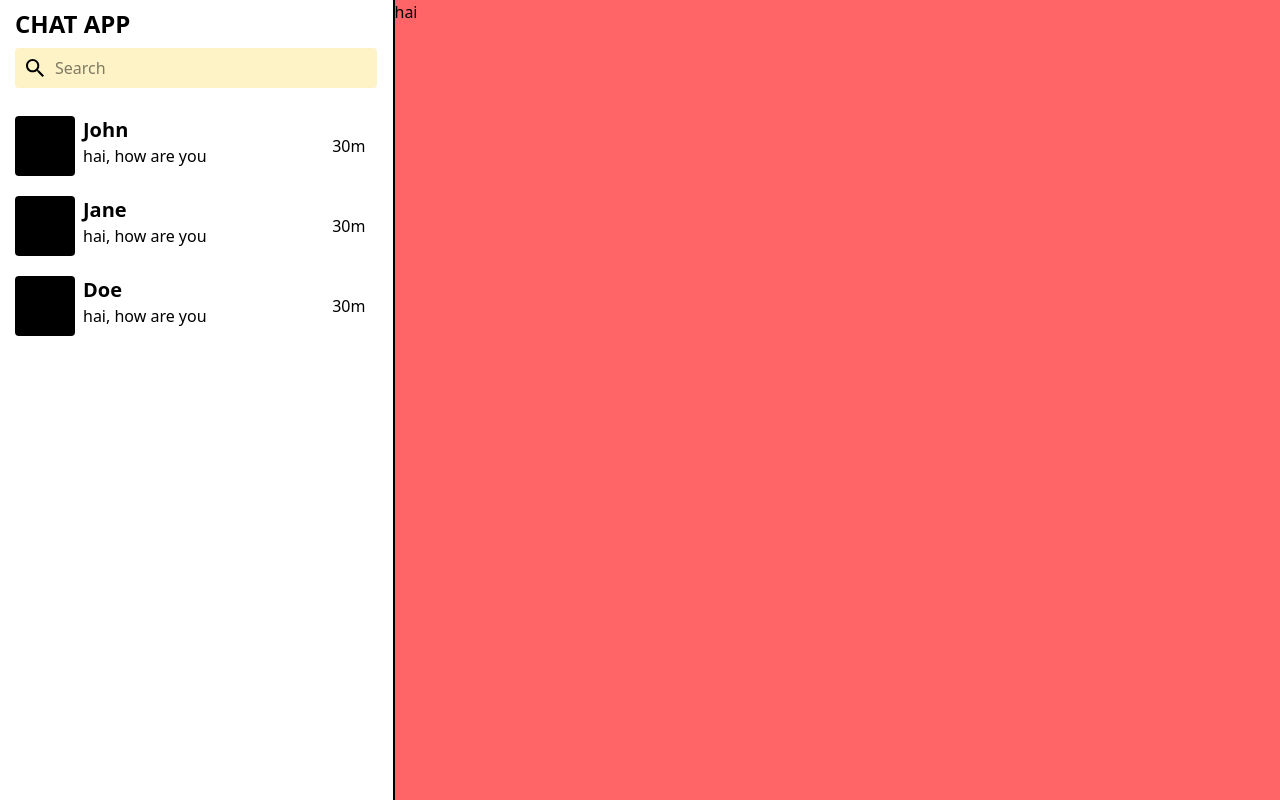
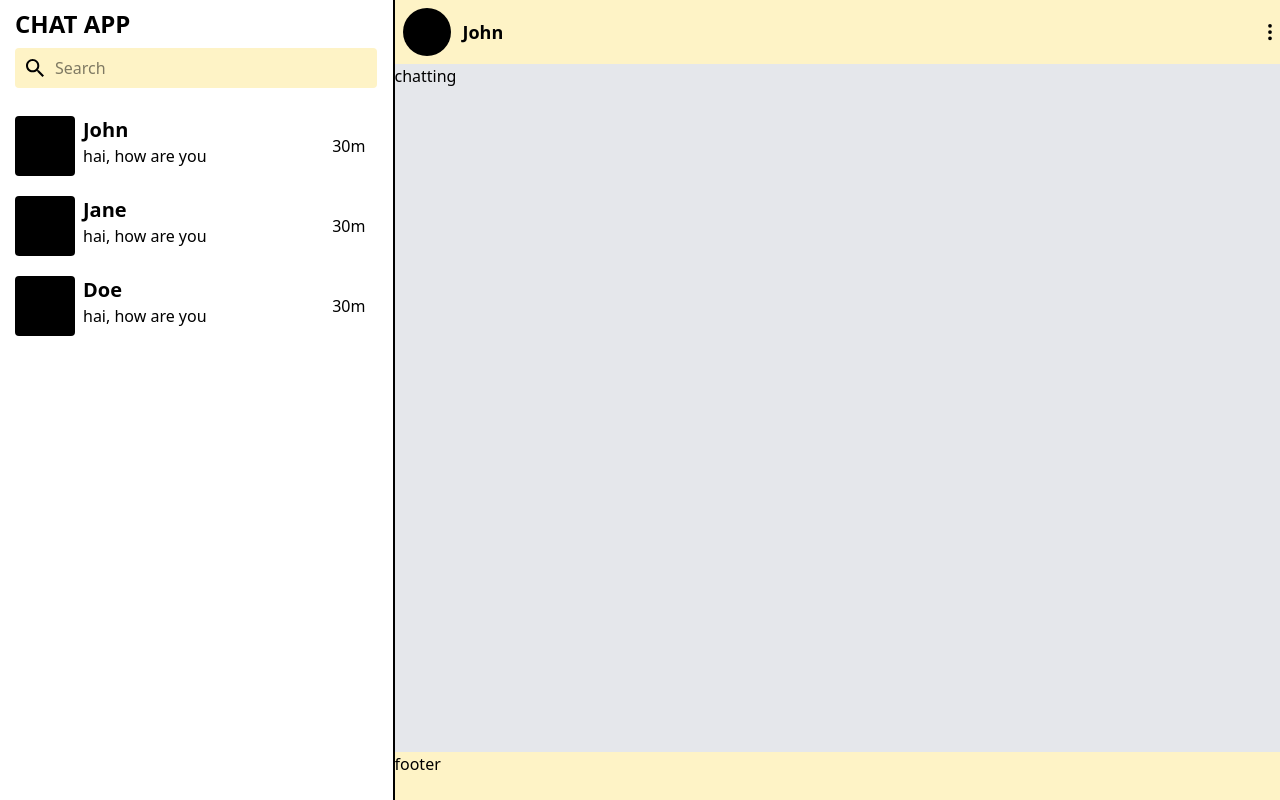
Before and after one commit to mSuhail-p/Chat-App-with-React, a React (Vite) app in the folder frontend/: page / in a window 1280 px wide. Built offline with nearby package versions, Linux system fonts and the light colour scheme.

Commit message:
header of chatting section completed

```diff
--- a/frontend/src/components/chatSection.tsx
+++ b/frontend/src/components/chatSection.tsx
@@ -0,0 +1,20 @@
+import { BsThreeDotsVertical } from "react-icons/bs";
+const ChatSection = () => {
+  return (
+    <div className="bg-gray-200 h-full flex flex-col   ">
+      <div className="w-full h-16 bg-amber-100 flex justify-between items-center">
+        <div className="flex gap-3 items-center pl-2">
+          <div className="w-12 h-12 bg-black rounded-full "></div>
+
+          <p className="font-bold text-lg ">John</p>
+        </div>
+
+        <BsThreeDotsVertical className="text-xl cursor-pointer" />
+      </div>
+      <div className="flex-1">chatting</div>
+      <div className="w-full h-12 bg-amber-100">footer</div>
+    </div>
+  );
+};
+
+export default ChatSection;
--- a/frontend/src/pages/landing.tsx
+++ b/frontend/src/pages/landing.tsx
@@ -1,5 +1,6 @@
 import { IoMdSearch } from "react-icons/io";
 import { users } from "../sample";
+import ChatSection from "../components/chatSection";
 const Landing = () => {
   return (
     <div className="lg:flex md:flex w-full h-[100dvh] overflow-hidden bg-white ">
@@ -40,11 +41,11 @@ const Landing = () => {
           })}
         </div>
       </div>
-      <div className="flex-1  bg-red-400">hai</div>
+
+      <div className="flex-1">
+        <ChatSection />
+      </div>
     </div>
-
-
-
   );
 };
 
```
